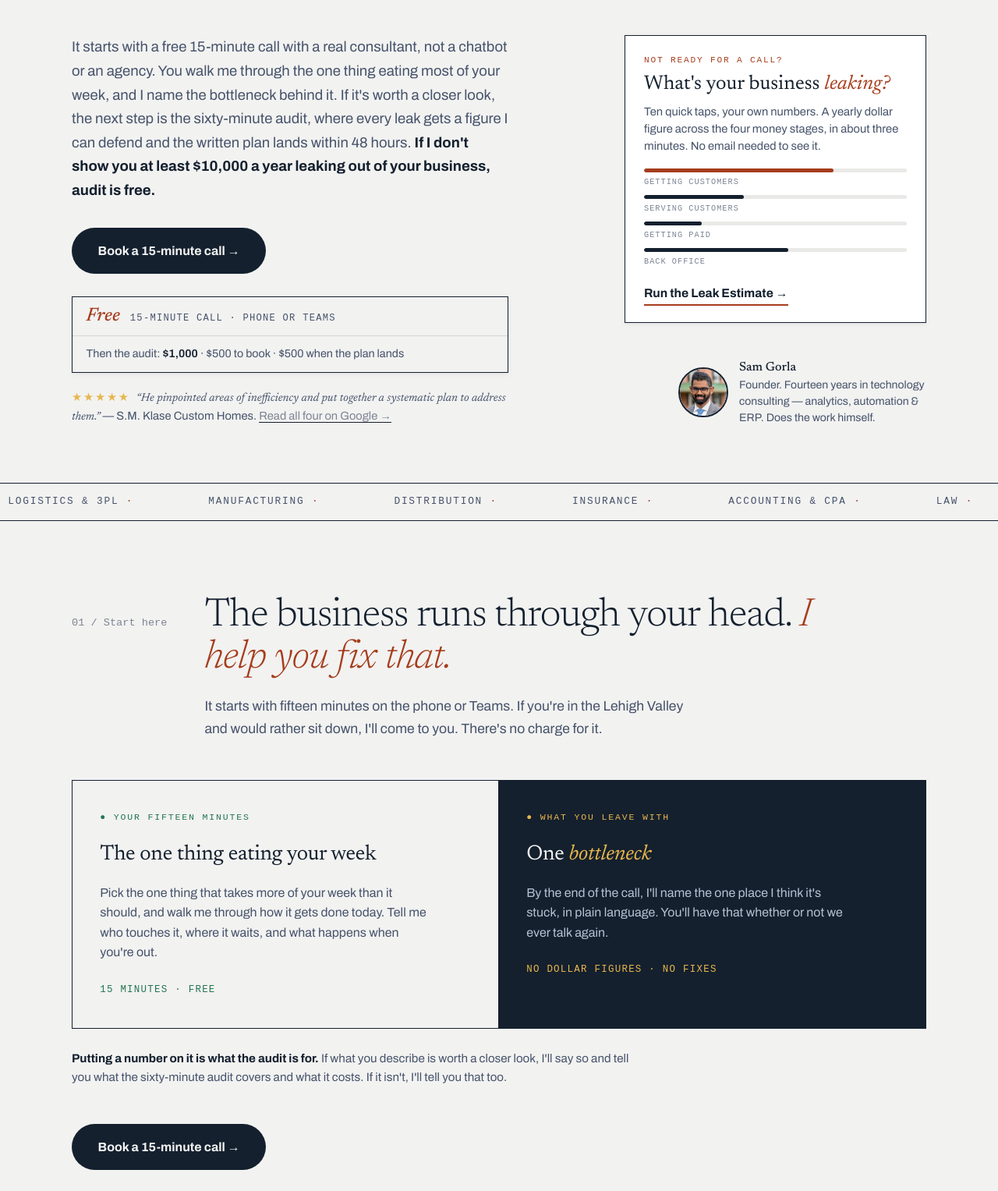
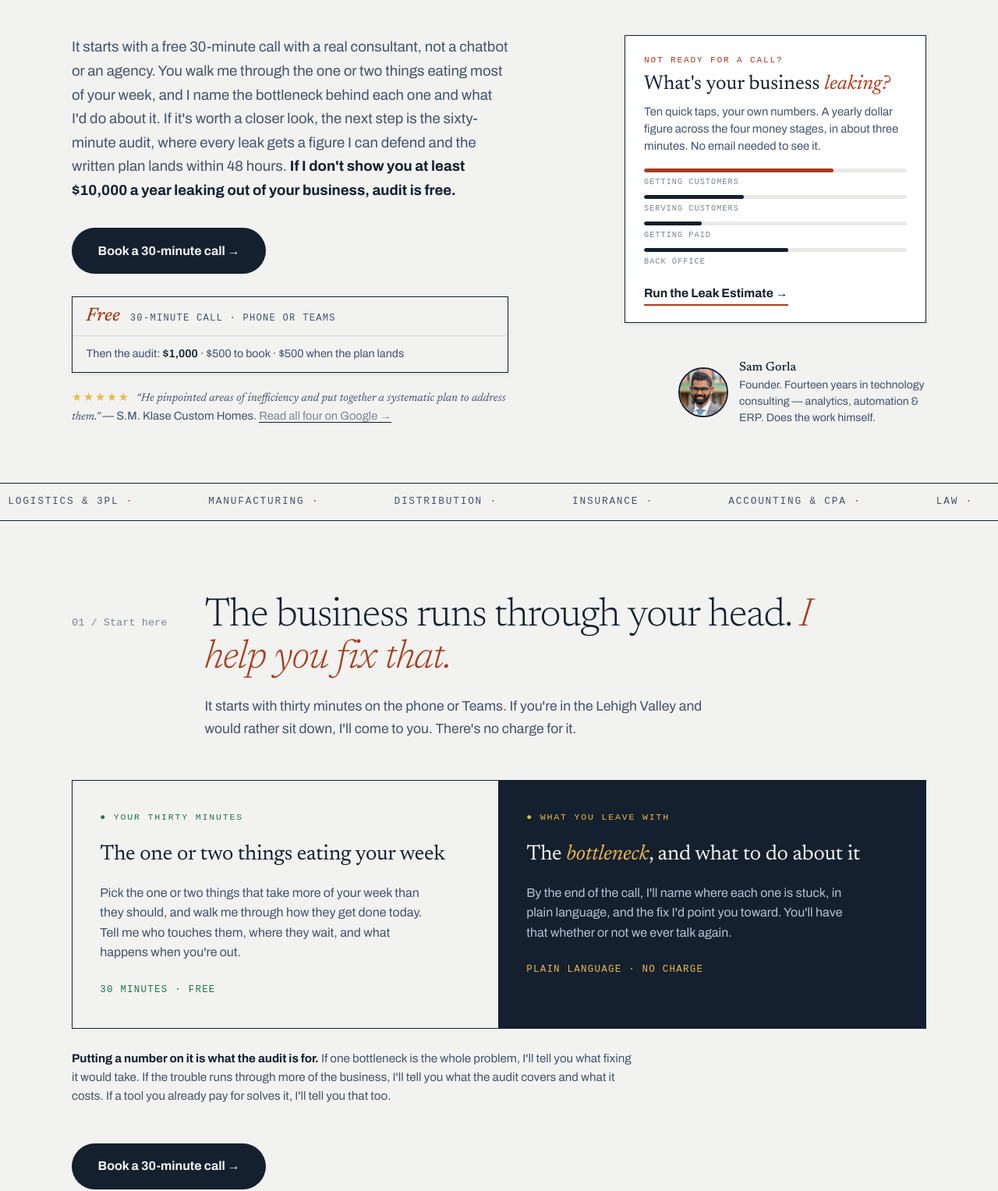
Before and after one commit to samuelgorla/servlead-website, a plain HTML site: page index.html in a window 1280 px wide. Shown: the part 419-1946 px from the top of the page at 78% size. Drawn offline with Linux system fonts and the light colour scheme; a web font is replaced by a local one.

Commit message:
Update index.html

```diff
--- a/index.html
+++ b/index.html
@@ -4,7 +4,7 @@
 <meta charset="UTF-8">
 <meta name="viewport" content="width=device-width, initial-scale=1.0">
 <title>Servlead Solutions — Find the workflow that's costing you most.</title>
-<meta name="description" content="A free 15-minute call, then a $1,000, 60-minute AI &amp; efficiency audit for owner-run businesses in the Lehigh Valley. If I don't show you at least $10,000 a year leaking out of your business, audit is free.">
+<meta name="description" content="A free 30-minute call, then a $1,000, 60-minute AI &amp; efficiency audit for owner-run businesses in the Lehigh Valley. If I don't show you at least $10,000 a year leaking out of your business, audit is free.">
 <meta name="keywords" content="AI consultant Lehigh Valley, business automation Lehigh Valley PA, AI consulting small business Pennsylvania, workflow automation, business efficiency audit">
 <meta name="author" content="Sam Gorla — Servlead Solutions">
 <link rel="canonical" href="https://servleadsolutions.com/">
@@ -13,7 +13,7 @@
 <meta property="og:type" content="website">
 <meta property="og:site_name" content="Servlead Solutions">
 <meta property="og:title" content="Servlead Solutions — Find the workflow that's costing you most.">
-<meta property="og:description" content="Start with a free 15-minute call. Then a $1,000, 60-minute audit: I follow the money through your business and show you where it's leaking, live. If I don't show you at least $10,000 a year leaking out of your business, audit is free.">
+<meta property="og:description" content="Start with a free 30-minute call. Then a $1,000, 60-minute audit: I follow the money through your business and show you where it's leaking, live. If I don't show you at least $10,000 a year leaking out of your business, audit is free.">
 <meta property="og:url" content="https://servleadsolutions.com/">
 <meta property="og:image" content="https://servleadsolutions.com/servlead-og-banner.png">
 <meta property="og:image:width" content="1200">
@@ -24,7 +24,7 @@
 <!-- Twitter / X card -->
 <meta name="twitter:card" content="summary_large_image">
 <meta name="twitter:title" content="Servlead Solutions — Find the workflow that's costing you most.">
-<meta name="twitter:description" content="Start with a free 15-minute call. Then a $1,000, 60-minute audit that shows you where your money's leaking, live. If I don't show you at least $10,000 a year leaking out of your business, audit is free.">
+<meta name="twitter:description" content="Start with a free 30-minute call. Then a $1,000, 60-minute audit that shows you where your money's leaking, live. If I don't show you at least $10,000 a year leaking out of your business, audit is free.">
 <meta name="twitter:image" content="https://servleadsolutions.com/servlead-og-banner.png">
 
 <!-- LocalBusiness structured data (helps Google connect the site to your Business Profile for local search) -->
@@ -461,7 +461,7 @@
       <a href="#ledger">What I Find</a>
       <a href="/how-it-works#builds">Demos</a>
       <a href="#about">About</a>
-      <a href="https://cal.com/samgorla/quick-connect" class="nav-cta">Book a 15-minute call</a>
+      <a href="https://cal.com/samgorla/quick-connect" class="nav-cta">Book a 30-minute call</a>
     </div>
     <button class="mobile-toggle" onclick="document.getElementById('navLinks').classList.toggle('open')">☰</button>
   </div>
@@ -477,14 +477,14 @@
     <h1 class="hero-title" id="heroTitle">Find the workflow that's <em>costing you most.</em></h1>
     <div class="hero-bottom">
       <div>
-        <p class="hero-sub">It starts with a free 15-minute call with a real consultant, not a chatbot or an agency. You walk me through the one thing eating most of your week, and I name the bottleneck behind it. If it's worth a closer look, the next step is the sixty-minute audit, where every leak gets a figure I can defend and the written plan lands within 48 hours. <b>If I don't show you at least $10,000 a year leaking out of your business, audit is free.</b></p>
+        <p class="hero-sub">It starts with a free 30-minute call with a real consultant, not a chatbot or an agency. You walk me through the one or two things eating most of your week, and I name the bottleneck behind each one and what I'd do about it. If it's worth a closer look, the next step is the sixty-minute audit, where every leak gets a figure I can defend and the written plan lands within 48 hours. <b>If I don't show you at least $10,000 a year leaking out of your business, audit is free.</b></p>
         <div class="hero-ctas">
-          <a href="https://cal.com/samgorla/quick-connect" class="btn btn-primary">Book a 15-minute call →</a>
+          <a href="https://cal.com/samgorla/quick-connect" class="btn btn-primary">Book a 30-minute call →</a>
         </div>
         <div class="hero-price">
           <div class="hp-top">
             <span class="hp-num">Free</span>
-            <span class="hp-lab">15-minute call · phone or Teams</span>
+            <span class="hp-lab">30-minute call · phone or Teams</span>
           </div>
           <div class="hp-bot">Then the audit: <b>$1,000</b> · $500 to book · $500 when the plan lands</div>
         </div>
@@ -524,26 +524,26 @@
       <span class="sec-num">01 / Start here</span>
       <div>
         <h2 class="sec-title">The business runs through your head. <em>I help you fix that.</em></h2>
-        <p class="sec-intro">It starts with fifteen minutes on the phone or Teams. If you're in the Lehigh Valley and would rather sit down, I'll come to you. There's no charge for it.</p>
+        <p class="sec-intro">It starts with thirty minutes on the phone or Teams. If you're in the Lehigh Valley and would rather sit down, I'll come to you. There's no charge for it.</p>
       </div>
     </div>
     <div class="split-grid reveal">
       <div class="split-col">
-        <div class="split-tag">● Your fifteen minutes</div>
-        <h3 class="split-h">The one thing eating your week</h3>
-        <p class="split-p">Pick the one thing that takes more of your week than it should, and walk me through how it gets done today. Tell me who touches it, where it waits, and what happens when you're out.</p>
-        <div class="split-price">15 minutes · free</div>
+        <div class="split-tag">● Your thirty minutes</div>
+        <h3 class="split-h">The one or two things eating your week</h3>
+        <p class="split-p">Pick the one or two things that take more of your week than they should, and walk me through how they get done today. Tell me who touches them, where they wait, and what happens when you're out.</p>
+        <div class="split-price">30 minutes · free</div>
       </div>
       <div class="split-col">
         <div class="split-tag">● What you leave with</div>
-        <h3 class="split-h">One <em>bottleneck</em></h3>
-        <p class="split-p">By the end of the call, I'll name the one place I think it's stuck, in plain language. You'll have that whether or not we ever talk again.</p>
-        <div class="split-price">No dollar figures · no fixes</div>
+        <h3 class="split-h">The <em>bottleneck</em>, and what to do about it</h3>
+        <p class="split-p">By the end of the call, I'll name where each one is stuck, in plain language, and the fix I'd point you toward. You'll have that whether or not we ever talk again.</p>
+        <div class="split-price">Plain language · no charge</div>
       </div>
     </div>
-    <p class="split-foot reveal"><b>Putting a number on it is what the audit is for.</b> If what you describe is worth a closer look, I'll say so and tell you what the sixty-minute audit covers and what it costs. If it isn't, I'll tell you that too.</p>
+    <p class="split-foot reveal"><b>Putting a number on it is what the audit is for.</b> If one bottleneck is the whole problem, I'll tell you what fixing it would take. If the trouble runs through more of the business, I'll tell you what the audit covers and what it costs. If a tool you already pay for solves it, I'll tell you that too.</p>
     <div class="audit-cta-row">
-      <a href="https://cal.com/samgorla/quick-connect" class="btn btn-primary">Book a 15-minute call →</a>
+      <a href="https://cal.com/samgorla/quick-connect" class="btn btn-primary">Book a 30-minute call →</a>
     </div>
   </div>
 </section>
@@ -618,7 +618,7 @@
           <a href="https://cal.com/samgorla/consultation" class="btn btn-primary">Book your audit →</a>
           <span class="audit-note">$1,000 · $500 to book · $500 when the plan lands</span>
         </div>
-        <p class="audit-note" style="margin-top: 1.2rem;">Not ready to book? <a href="https://cal.com/samgorla/quick-connect" style="color: var(--rust); font-weight: 600;">Start with a free 15-minute call →</a></p>
+        <p class="audit-note" style="margin-top: 1.2rem;">Not ready to book? <a href="https://cal.com/samgorla/quick-connect" style="color: var(--rust); font-weight: 600;">Start with a free 30-minute call →</a></p>
       </div>
     </div>
   </div>
@@ -712,7 +712,7 @@
       </div>
     </div>
     <p class="split-foot reveal">You paid for the hour, and the plan is yours whether or not you ever hire me. Sometimes the honest answer is a two-hundred-dollar tool you already pay for and don't use. When that's the answer, that's what the plan says.</p>
-    <p class="split-foot reveal"><b>Bigger operation, $10M and up? I'll scope the audit to the right department, or the whole company, on the <a href="https://cal.com/samgorla/quick-connect" style="color: var(--rust);">15-minute call</a>.</b></p>
+    <p class="split-foot reveal"><b>Bigger operation, $10M and up? I'll scope the audit to the right department, or the whole company, on the <a href="https://cal.com/samgorla/quick-connect" style="color: var(--rust);">30-minute call</a>.</b></p>
   </div>
 </section>
 
@@ -803,11 +803,11 @@
 </section>
 
 <section class="cta" id="contact" data-screen-label="CTA">
-  <span class="kicker">Free · 15 minutes · phone, Teams, or in person</span>
-  <h2 class="cta-title">Got fifteen minutes? <em>Start there.</em></h2>
-  <p class="cta-sub">Walk me through the one thing eating most of your week, and I'll name the bottleneck behind it. If it's worth a closer look, the next step is the $1,000 audit, and you'll know exactly what it covers before you book.</p>
+  <span class="kicker">Free · 30 minutes · phone, Teams, or in person</span>
+  <h2 class="cta-title">Got thirty minutes? <em>Start there.</em></h2>
+  <p class="cta-sub">Walk me through the one or two things eating most of your week, and I'll name the bottleneck behind them. From there, you'll know whether it's a fix, the $1,000 audit, or a tool you already have.</p>
   <div class="cta-row">
-    <a href="https://cal.com/samgorla/quick-connect" class="btn btn-primary">Book a 15-minute call →</a>
+    <a href="https://cal.com/samgorla/quick-connect" class="btn btn-primary">Book a 30-minute call →</a>
     <a href="mailto:info@servleadsolutions.com" class="btn btn-text">info@servleadsolutions.com</a>
   </div>
 </section>
```
